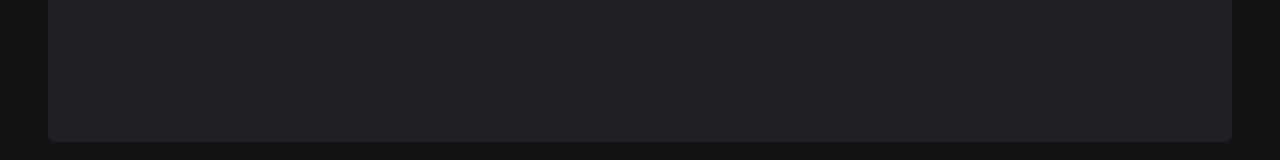
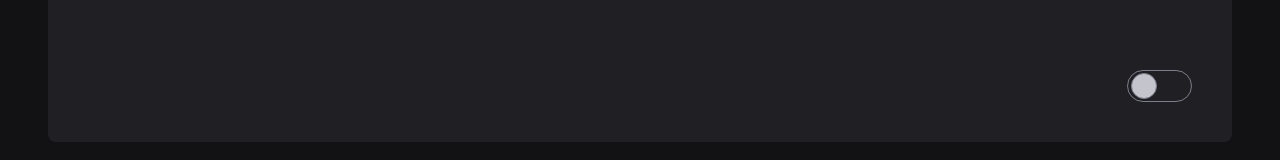
Before and after one commit to JoaoManoelDev/timer, a React (Vite) app: page / in a window 1280 px wide. Shown: the part 578-738 px from the top of the page. Built offline with nearby package versions, Linux system fonts and the light colour scheme.

Commit message:
feat: add ToggleTheme

```diff
--- a/src/pages/_layouts/app.tsx
+++ b/src/pages/_layouts/app.tsx
@@ -1,7 +1,9 @@
 import { Outlet } from "react-router-dom"
 
 import { Header } from "../../components/header"
-import { LayoutContainer } from "./styles"
+import { ToggleTheme } from "../../components/toggle-theme"
+
+import { LayoutContainer, Toggle } from "./styles"
 
 export const AppLayout = () => {
   return (
@@ -11,6 +13,10 @@ export const AppLayout = () => {
       <div>
         <Outlet />
       </div>
+
+      <Toggle>
+        <ToggleTheme />
+      </Toggle>
     </LayoutContainer>
-    )
+  )
 }
--- a/src/pages/_layouts/styles.ts
+++ b/src/pages/_layouts/styles.ts
@@ -12,3 +12,9 @@ export const LayoutContainer = styled.div`
   display: flex;
   flex-direction: column;
 `
+
+export const Toggle = styled.div`
+  margin-top: auto;
+  display: flex;
+  justify-content: end;
+`
```
